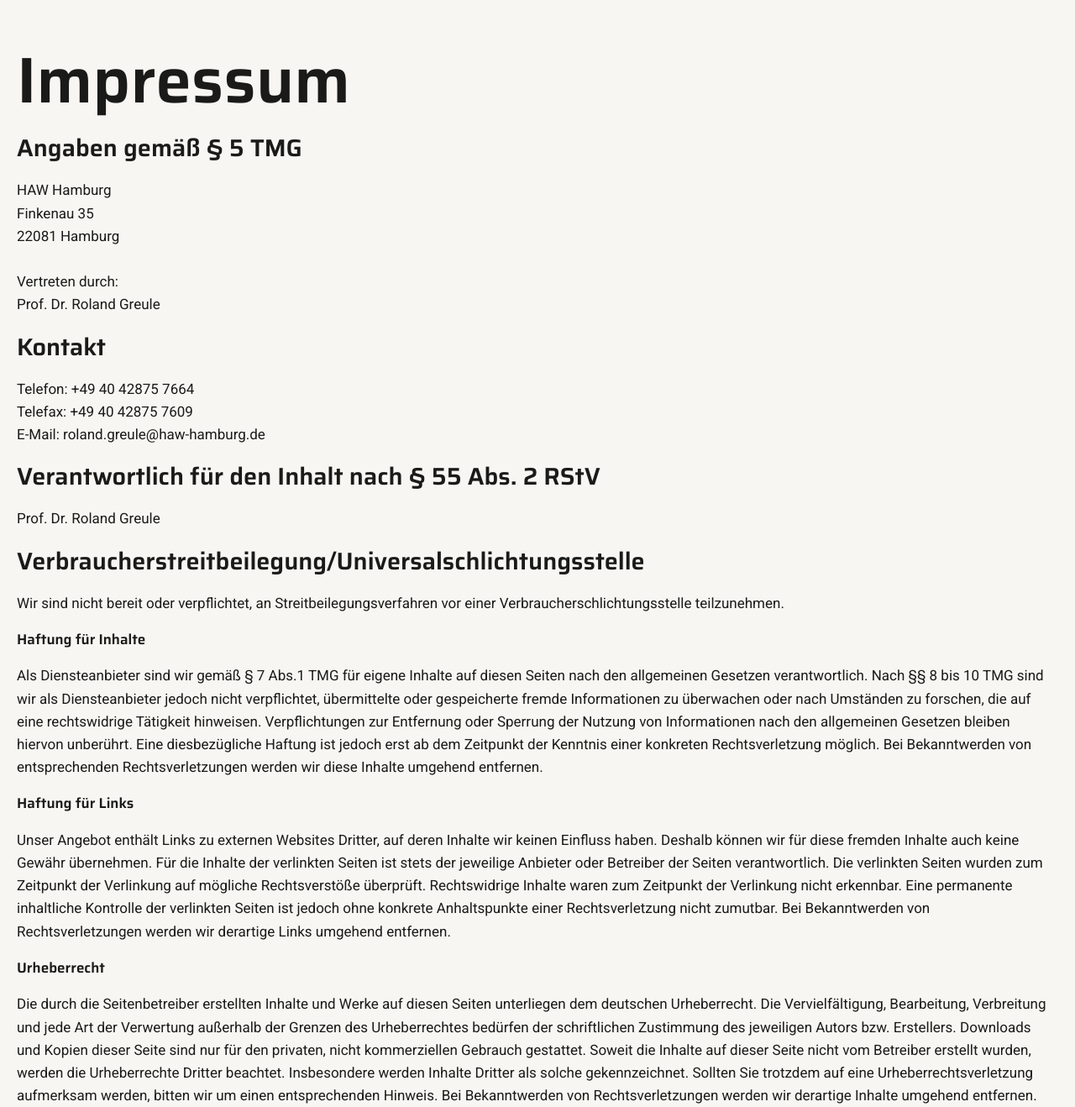
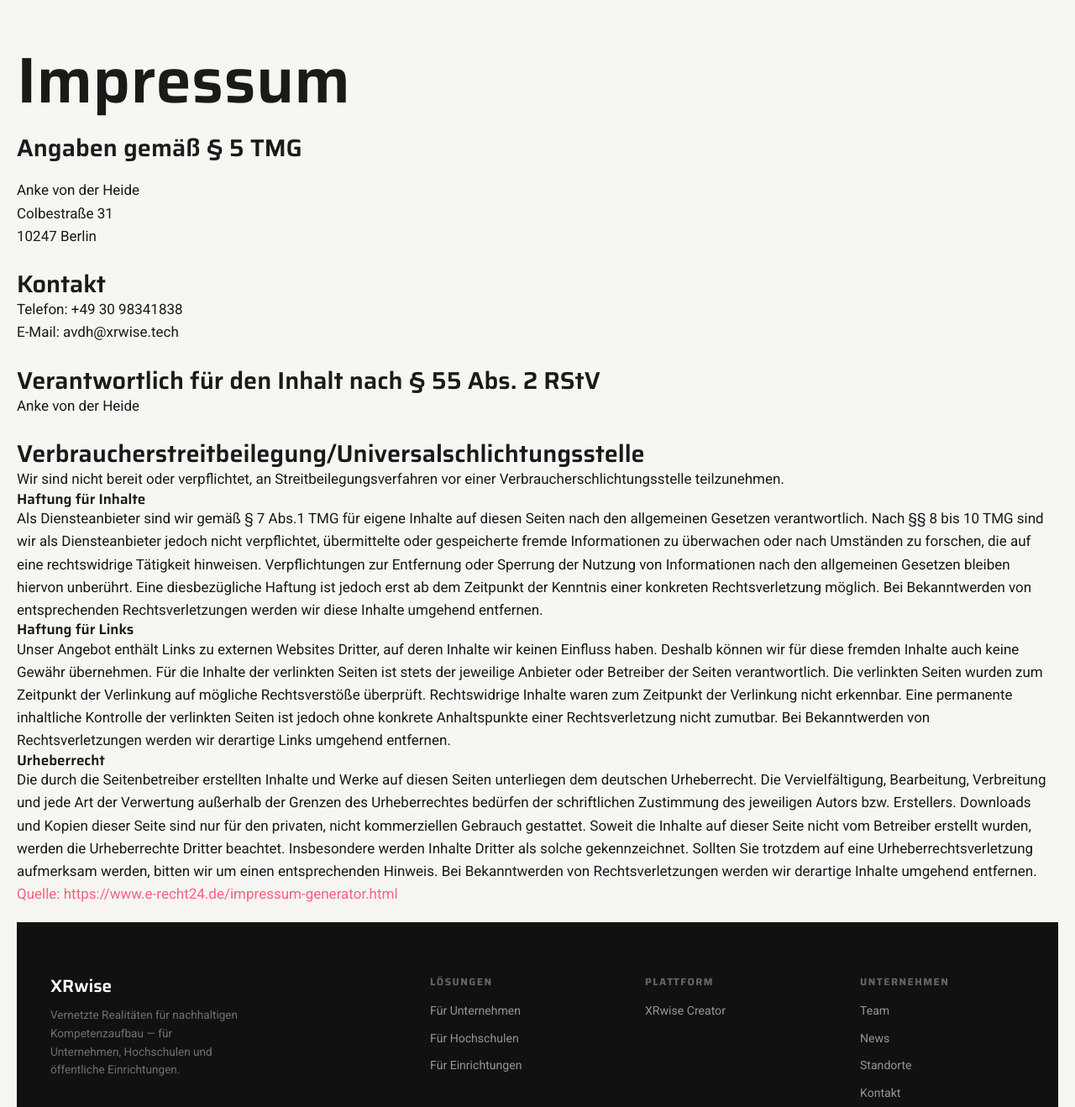
Before and after one commit to louziferr/xrwise-website, a Flask app: page /impressum in a window 1280 px wide. Shown: the part 68-1386 px from the top of the page at 84% size. Run offline with Flask 3, Linux system fonts and the light colour scheme; style sheets or scripts are compiled from the project's sources.

Commit message:
adjust impress

```diff
--- a/templates/impressum.html
+++ b/templates/impressum.html
@@ -4,18 +4,16 @@
 <div class="pt-30 min-h-screen p-5 flex flex-col gap-5">
 <h1>{{ _('Impressum') }}</h1>
 <h3>{{ _('Angaben gemäß § 5 TMG') }}</h3>
-<div>{{ _('HAW Hamburg') }}<br/>
-        {{ _('Finkenau 35') }}<br/>
-        {{ _('22081 Hamburg') }}<br/><br/>
+<div>{{ _('Anke von der Heide') }}<br/>
+        {{ _('Colbestraße 31') }}<br/>
+        {{ _('10247 Berlin') }}<br/><br/>
+<h3>{{ _('Kontakt') }}</h3>
+<div>{{ _('Telefon: +49 30 98341838') }}<br/>
+        {{ _('E-Mail: avdh@xrwise.tech') }}<br/><br/></div>
 
-        {{ _('Vertreten durch:') }}<br/>
-        {{ _('Prof. Dr. Roland Greule') }}</div>
-<h3>{{ _('Kontakt') }}</h3>
-<div>{{ _('Telefon: +49 40 42875 7664') }}<br/>
-        {{ _('Telefax: +49 40 42875 7609') }}<br/>
-        {{ _('E-Mail: roland.greule@haw-hamburg.de') }}</div>
 <h3>{{ _('Verantwortlich für den Inhalt nach § 55 Abs. 2 RStV') }}</h3>
-<div>{{ _('Prof. Dr. Roland Greule') }}</div>
+<div>{{ _('Anke von der Heide') }}<br/><br/></div>
+
 <h3>{{ _('Verbraucherstreitbeilegung/Universalschlichtungsstelle') }}</h3>
 <div>{{ _('Wir sind nicht bereit oder verpflichtet, an Streitbeilegungsverfahren vor einer Verbraucherschlichtungsstelle teilzunehmen.') }}</div>
 <h4>{{ _('Haftung für Inhalte') }}</h4>
```
